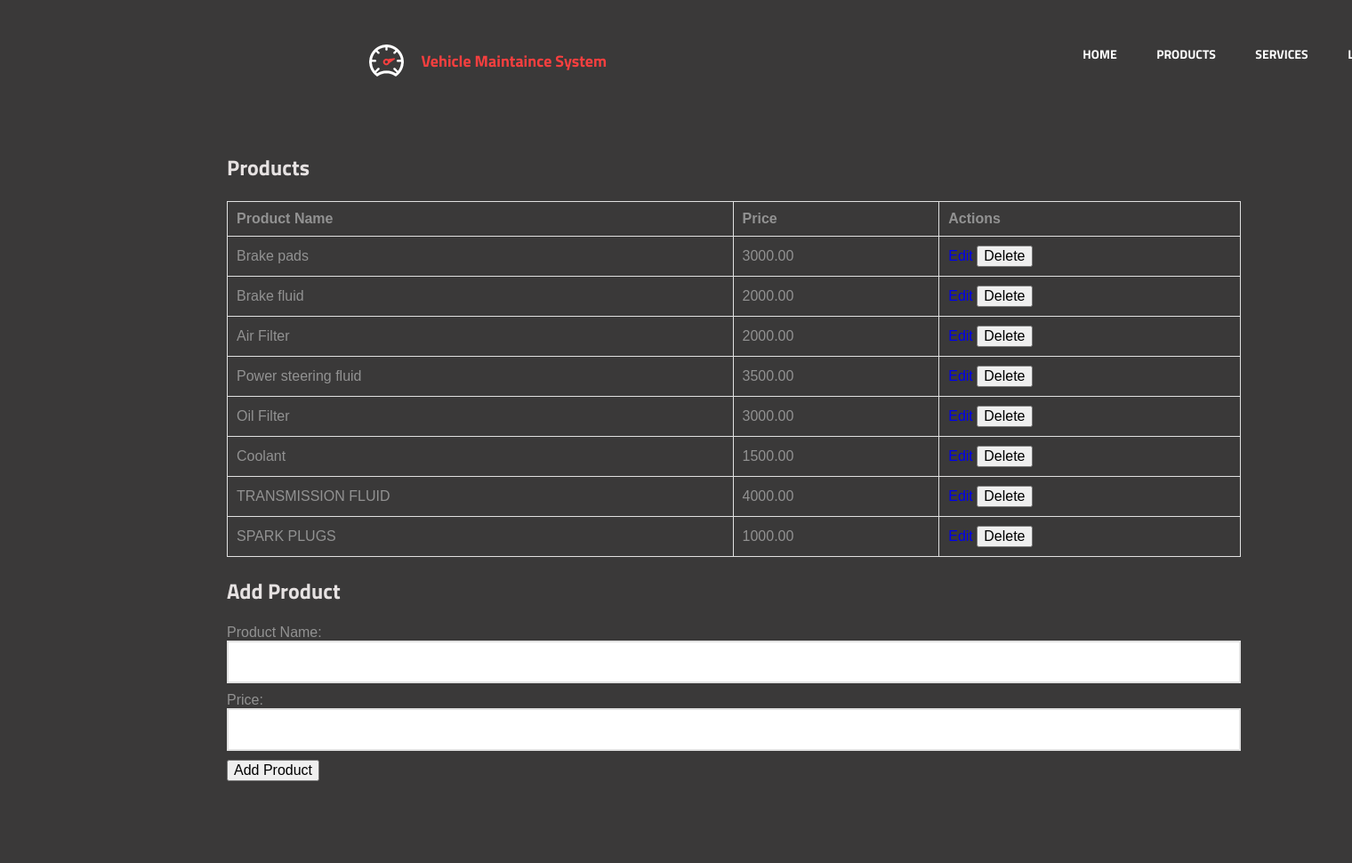
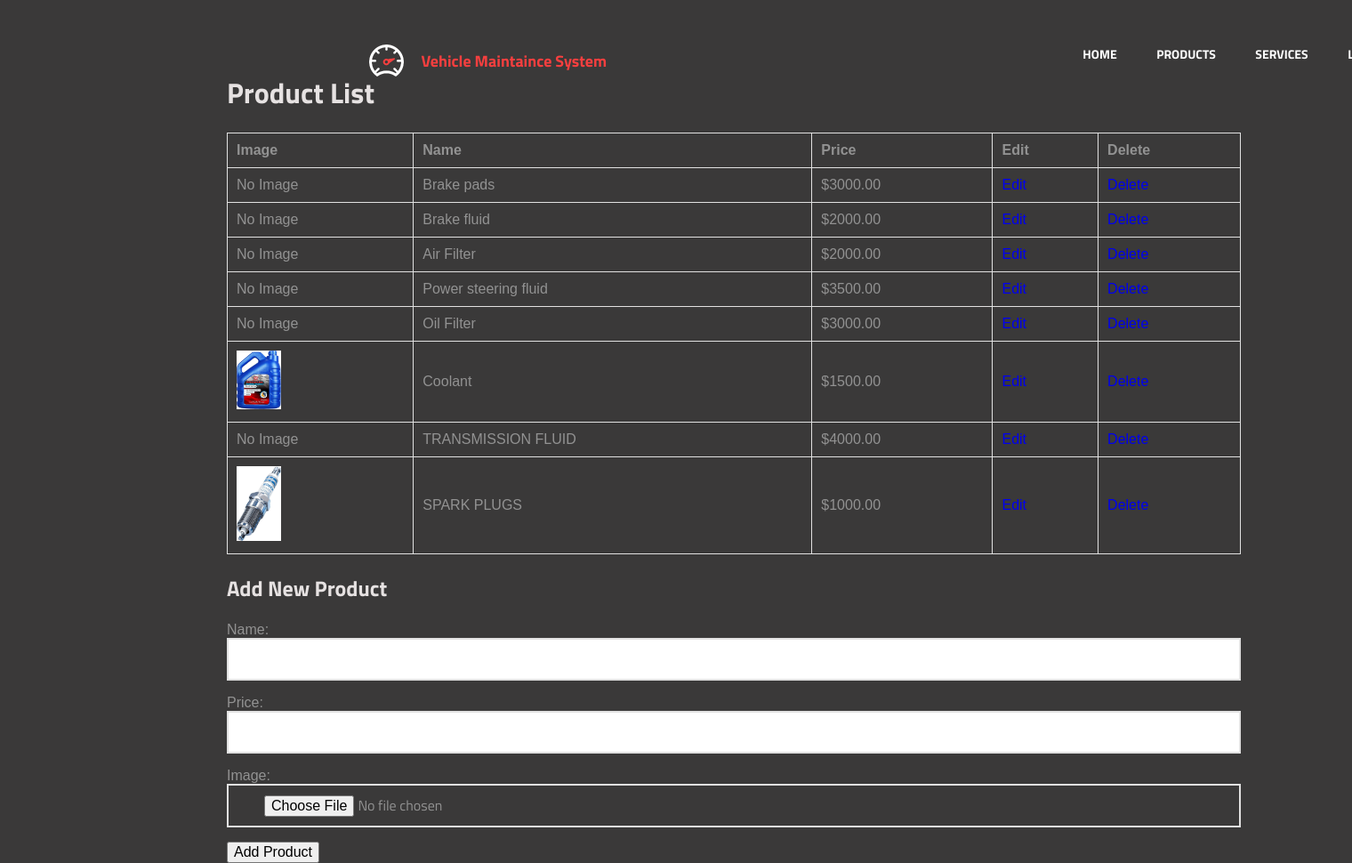
Before and after one commit to benzoic09/Vehicle_Maintenance_System, a Django app: page /products/ in a window 1520 px wide; the page is wider, and only the part inside the window is pictured. Shown: that part at 89% size. Before the commit the page ends 878 px from the top of that part, so only its background shows below. Run offline with Django 4.2, Linux system fonts and the light colour scheme; a user stored in the database is signed in; data comes from the database, SQL or seed files in the repository; both versions use the stored data as it was after the commit; some libraries are stand-ins or nearby versions.

Commit message:
adding images to products

```diff
--- a/vms/templates/products.html
+++ b/vms/templates/products.html
@@ -1,44 +1,43 @@
 {% extends 'base.html' %}
 
-{% block title %}Products{% endblock %}
+{% block title %}Product List{% endblock %}
 
 {% block content %}
+<h1>Product List</h1>
 
-        <div class="table_temp">
-            <h2>Products</h2>
 <table>
     <thead>
         <tr>
-                        <th>Product Name</th>
+            <th>Image</th>
+            <th>Name</th>
             <th>Price</th>
-                        <th> Actions</th>
+            <th>Edit</th>
+            <th>Delete</th>
         </tr>
     </thead>
     <tbody>
         {% for product in products %}
         <tr>
+            <td>
+                {% if product.image %}
+                    <img src="{{ product.image.url }}" alt="{{ product.name }}" width="50">
+                {% else %}
+                    No Image
+                {% endif %}
+            </td>
             <td>{{ product.name }}</td>
-                            <td>{{ product.price }}</td>
-                            <td>
-                                <a href="{% url 'edit_product' product.id %}" class="btn btn-edit">Edit</a>
-                                <form method="post" action="{% url 'delete_product' product.id %}" style="display: inline;">
-                                    {% csrf_token %}
-                                    <button type="submit" class="btn btn_delete"> Delete</button>
-                                </form>
-                            </td>
+            <td>${{ product.price }}</td>
+            <td><a href="{% url 'edit_product' product.id %}">Edit</a></td>
+            <td><a href="{% url 'delete_product' product.id %}">Delete</a></td>
         </tr>
         {% endfor %}
     </tbody>
 </table>
 
-            <h2>Add Product</h2>
-            <form method="post">
+<h2>Add New Product</h2>
+<form method="post" enctype="multipart/form-data">
     {% csrf_token %}
-                <label for="name">Product Name:</label>
-                <input type="text" id="name" name="name" required>
-                <label for="price">Price:</label>
-                <input type="number" id="price" name="price" step="0.01" required>
-                <button type="submit" class="btn btn_add">Add Product</button>
+    {{ form.as_p }}
+    <button type="submit">Add Product</button>
 </form>
-        </div>
 {% endblock %}
--- a/vms/vms/settings.py
+++ b/vms/vms/settings.py
@@ -137,3 +137,6 @@ EMAIL_HOST_PASSWORD = '99489948'  # Your email password
 DEFAULT_FROM_EMAIL = 'gichimumbugua@gmail.com'
 
 LOGIN_URL = 'login'
+
+MEDIA_URL = '/media/'
+MEDIA_ROOT = os.path.join(BASE_DIR, 'media')
--- a/vms/vms_app/forms.py
+++ b/vms/vms_app/forms.py
@@ -1,6 +1,6 @@
 from django import forms
 from django.contrib.auth.forms import UserCreationForm
-from .models import CustomUser
+from .models import CustomUser, Product
 
 class SignUpForm(UserCreationForm):
     email = forms.EmailField(max_length=254, help_text='Required. Inform a valid email address.')
@@ -8,3 +8,8 @@ class SignUpForm(UserCreationForm):
     class Meta:
         model = CustomUser
         fields = ('username', 'email', 'password1', 'password2')
+
+class ProductForm(forms.ModelForm):
+    class Meta:
+        model = Product
+        fields = ['name', 'price', 'image']
--- a/vms/vms_app/models.py
+++ b/vms/vms_app/models.py
@@ -10,6 +10,7 @@ class CustomUser(AbstractUser):
 class Product(models.Model):
     name = models.CharField(max_length=255)
     price = models.DecimalField(max_digits=10, decimal_places=2)
+    image = models.ImageField(upload_to='product_images/',null=True, blank=True )
 
     def __str__(self):
         return self.name
--- a/vms/vms_app/urls.py
+++ b/vms/vms_app/urls.py
@@ -1,5 +1,7 @@
 from django.urls import path
 from . import views
+from django.conf import settings
+from django.conf.urls.static import static
 
 urlpatterns = [
     path('', views.index, name='index'),
@@ -20,3 +22,6 @@ urlpatterns = [
     path('products/edit/<int:id>/', views.edit_product, name='edit_product'),
     path('products/delete/<int:id>/', views.delete_product, name='delete_product')
 ]
+
+if settings.DEBUG:
+    urlpatterns += static(settings.MEDIA_URL, document_root=settings.MEDIA_ROOT)
--- a/vms/vms_app/views.py
+++ b/vms/vms_app/views.py
@@ -1,7 +1,7 @@
 from django.contrib.auth import login, authenticate, logout
 from django.contrib.auth.decorators import login_required
 from django.shortcuts import render, redirect, get_object_or_404
-from .forms import SignUpForm
+from .forms import SignUpForm, ProductForm
 from .models import Product
 from django.core.mail import send_mail
 
@@ -69,25 +69,28 @@ def logout_view(request):
 @login_required
 def product_list(request):
     if request.method == 'POST':
-        name = request.POST.get('name')
-        price = request.POST.get('price')
-        if name and price:  # Add a check to ensure both fields are filled
-            Product.objects.create(name=name, price=price)
-        return redirect('product_list')
+        form = ProductForm(request.POST, request.FILES)
+        if form.is_valid():
+            form.save
+            return redirect('product_list')
+    else:
+        form = ProductForm()
 
     products = Product.objects.all()
-    return render(request, 'products.html', {'products': products})
+    return render(request, 'products.html', {'products': products, 'form': form})
 
 
 @login_required
 def edit_product(request, id):
     product = get_object_or_404(Product, id=id)
     if request.method == 'POST':
-        product.name = request.POST.get('name')
-        product.price = request.POST.get('price')
-        product.save()
-        return redirect('product_list')
-    return render (request, 'edit_product.html', {product: product})
+        form = ProductForm(request.POST, request.FILES, instance=product)
+        if form.is_valid():
+            form.save()
+            return redirect('product_list')
+    else:
+        form = ProductForm(instance=product)
+    return render(request, 'edit_product.html', {'form': form})
 
 
 @login_required
```
Also changed, not shown: vms/templates/delete_product.html (+9 -9 lines), vms/templates/edit_product.html (+8 -11 lines), vms/vms_app/admin.py (+16 -2 lines), vms/db.sqlite3, vms/media/product_images/coolant.jpg (added), vms/media/product_images/spark_plug.jpg (added), vms/vms_app/migrations/0003_product_image.py (added), 6 other files. Lines whose indentation alone changed are shown as unchanged.
